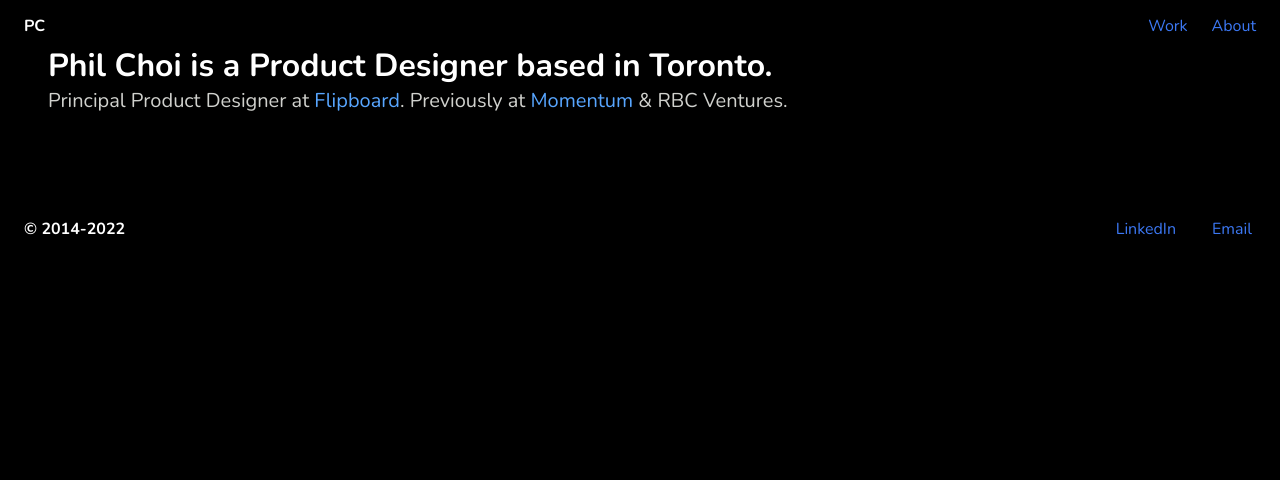
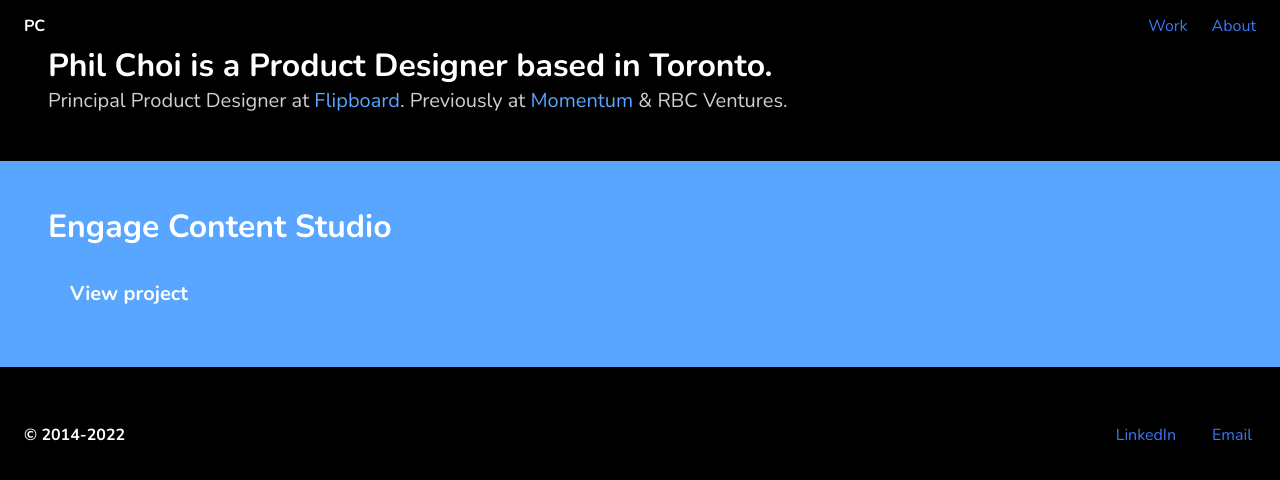
Before and after one commit to pchae/nuxt3-app, a Nuxt app: page / in a window 1280 px wide. Shown: the top 480 px of the page. Built offline with nearby package versions, Linux system fonts and the light colour scheme.

Commit message:
Added temp section to project template

```diff
--- a/pages/index.vue
+++ b/pages/index.vue
@@ -1,13 +1,27 @@
 <template>
     <div>
+
         <Head>
             <Title>Phil Choi - Product Designer</Title>
-            <Meta name="description" content="Phil Choi - Product Design portfolio"/>
+            <Meta name="description" content="Phil Choi - Product Design portfolio" />
         </Head>
 
         <Nav />
 
         <Hero />
+
+        <section class="hero has-background-primary">
+            <div class="hero-body">
+                <h1 class="title has-text-white">
+                    Engage Content Studio
+                </h1>
+                <NuxtLink to="/project">
+                    <button class="button is-link is-medium">
+                        <p><strong>View project</strong></p>
+                    </button>
+                </NuxtLink>
+            </div>
+        </section>
 
         <Footer />
 
@@ -20,4 +34,5 @@
 
 
 <style>
+
 </style>
```
